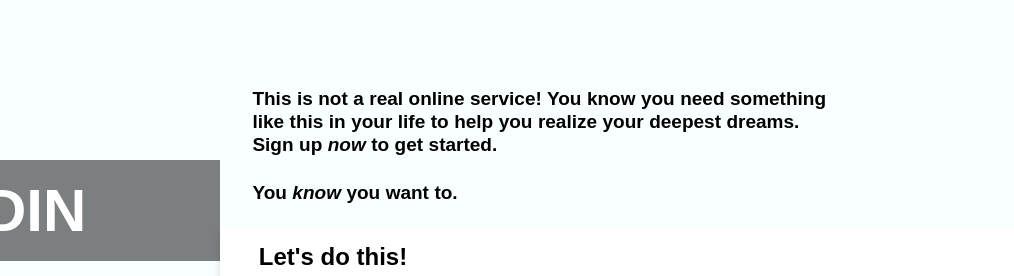
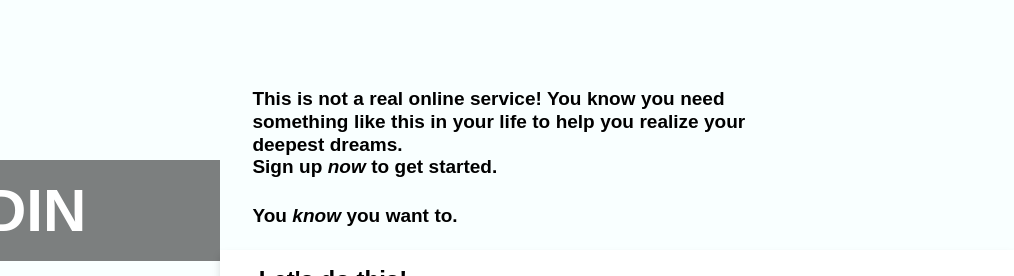
Before and after one commit to Haleemah-Abosede/SH_first_task, a plain HTML site: page index.html in a window 1280 px wide. Shown: the top 276 px of the page, 266-1280 px from the left. Drawn offline with Linux system fonts and the light colour scheme; a web font is replaced by a local one.

```diff
--- a/index.css
+++ b/index.css
@@ -74,7 +74,7 @@ aside{
 
 aside .paragraph{
     margin-top: 3.5rem;
-    margin-right: 7rem;
+    margin-right: 9rem;
     line-height: 1.2;
     font-size: 19px;
     word-spacing: .01em;
```
